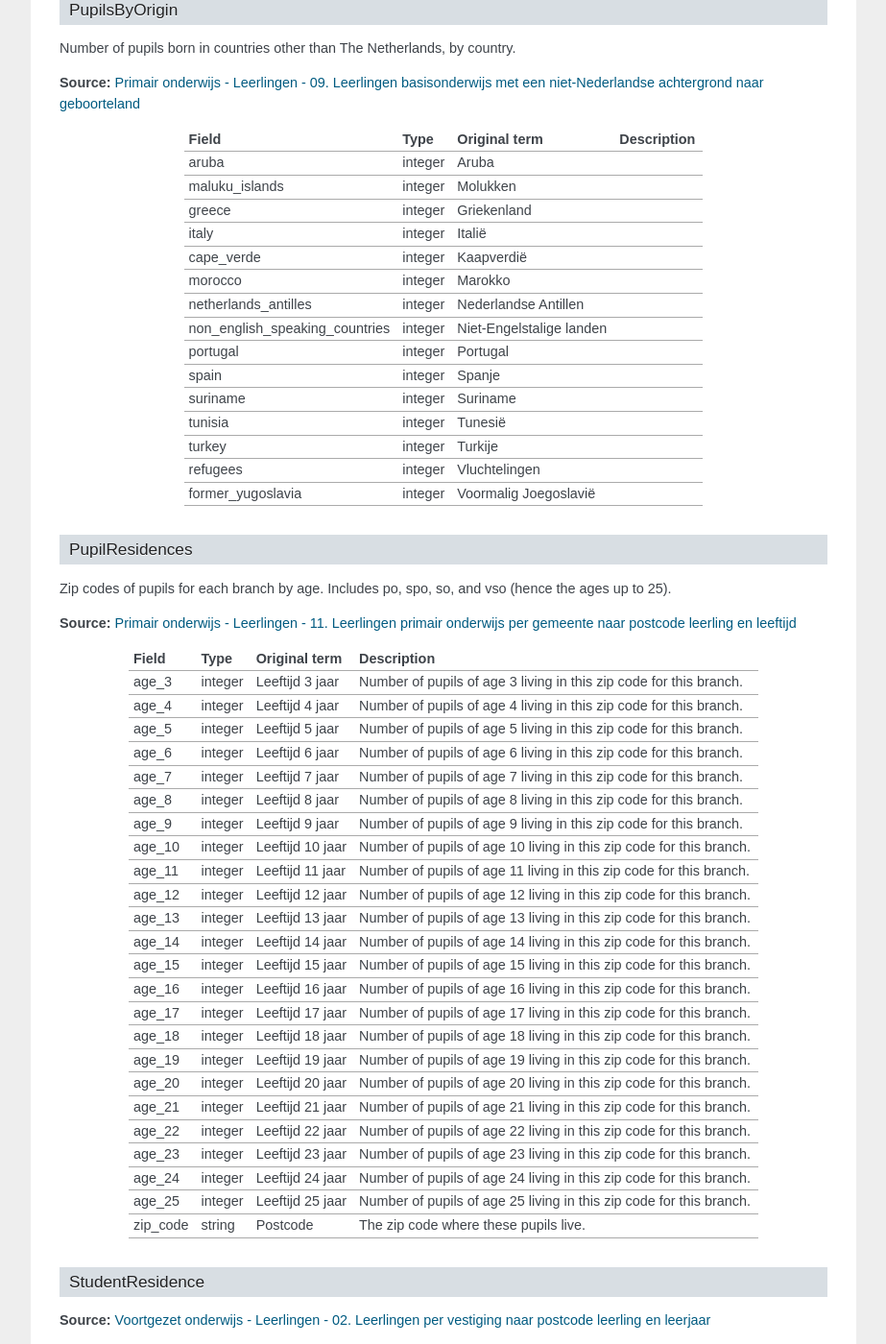
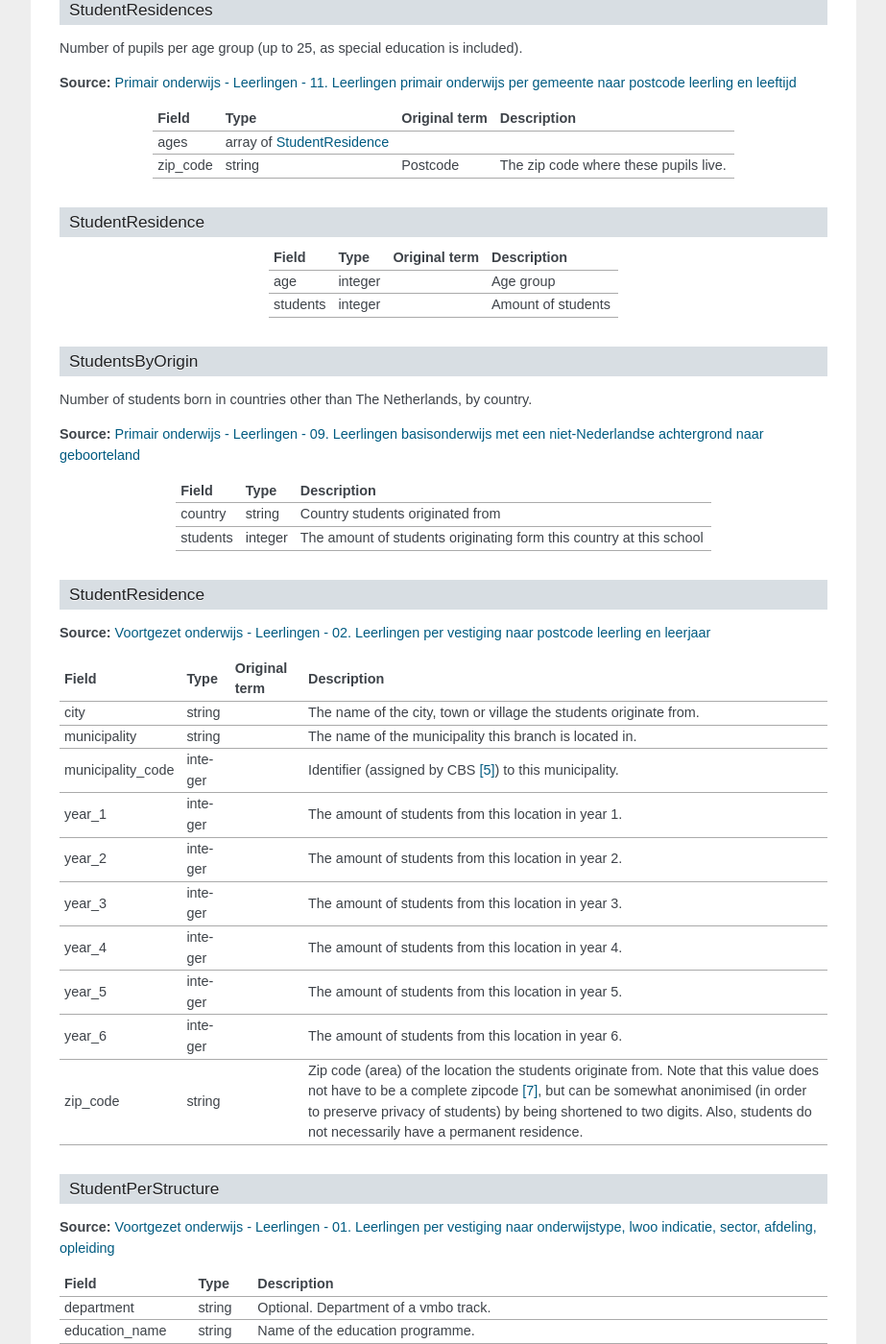
Before and after one commit to openstate/openonderwijsdata-api, a Sphinx documentation site: the page built from documentation/rst/data.rst, in a window 1280 px wide and 1400 px high, scrolled down 15042 px. Shown: the whole window at 96% size, without its empty margins (198-1121 px from the left). Built offline with Sphinx 7.4.7, drawn with Linux system fonts in a browser that asks for light colours; some of the changed text lies outside the part shown.

Commit message:
Updated documentation to reflect students by origin, and their residences

```diff
--- a/documentation/rst/data.rst
+++ b/documentation/rst/data.rst
@@ -261,18 +261,18 @@ po_branch
     nodal_area_code                                     integer                                                                 Identifier of the nodal_area.
     phone                                               string                                                                  Phone number of the school.
     province                                            string                                                                  The province [#provinces]_ this branch is situated in.
-    pupils_by_origins                                   array of :ref:`pupilsbyorigins`                                         Number of pupils born in countries other than The Netherlands by country. Only availabe in 2009 as collecting of this data has been stopped since 2010.
-    pupils_by_origins_reference_date                    date                                Peiljaar                            Date the source file was published at http://data.duo.nl
-    pupils_by_origins_reference_url                     string                                                                  URL of the source file.
-    pupil_residences                                    array of :ref:`pupilresidences`                                         The number of pupils in this branch living in certain zipcodes by ages.
-    pupil_residences_reference_date                     date                                Peiljaar                            Date the source file was published at http://data.duo.nl
-    pupil_residences_reference_url                      string                                                                  URL of the source file.
+    student_residences                                  array of :ref:`dustrespo`                                               The number of pupils in this branch living in certain zipcodes by ages.
+    student_residences_reference_date                   date                                Peiljaar                            Date the source file was published at http://data.duo.nl
+    student_residences_reference_url                    string                                                                  URL of the source file.
     reference_year                                      integer                             Peiljaar                            Year the schools source file was published.
     rmc_region                                          string                              Rmc-regio                           Area that is used for the coordination of school dropouts. *Source:* http://data.duo.nl/includes/navigatie/openbare_informatie/waargebruikt.asp?item=Rmc-gebied
     rmc_region_code                                     integer                                                                 Identifier of the rmc_region.
     rpa_area                                            string                              Rpa-gebied                          Area defined to cluster information on the labour market. *Source:* http://data.duo.nl/includes/navigatie/openbare_informatie/waargebruikt.asp?item=Rpa-gebied
     rpa_area_code                                       integer                                                                 Identifier of the rpa_area.
     website                                             string                                                                  Website of this school.
+    students_by_origin                                  array of :ref:`students_by_origin`                                      Number of studentes born in countries other than The Netherlands by country. Only availabe in 2009 as collecting of this data has been stopped since 2010.
+    students_by_origin_reference_date                   date                                 Peiljaar                           Date the source file was published at http://data.duo.nl
+    students_by_origin_reference_url                    string                                                                  URL of the source file.
     student_weights_per_branch                          array of :ref:`studentweights`                                          The number of children per student weight (0.0, 0.3 or 1.2), school weight and impulse area data for each branch.
     student_weights_per_branch_reference_date           date                                                                    Date the source file was published at http://data.duo.nl
     student_weights_per_branch_reference_url            string                                                                  URL of the source file.
@@ -573,74 +573,53 @@ Meta
     validation_result                   string                              Indication whether the item passed validation.
     =================================== =================================== ======================================================================================================
 
-.. _pupilsbyorigins:
+.. _dustrespo:
 
-PupilsByOrigin
+StudentResidences
 ^^^^^^^^^^^^^^^^^^^^^^^^^^^^^^^^^^^^^^^^^^^^^^^^^^^^^^^^^^^^^^^^^^^^^^^^^^^^^^^^^
-Number of pupils born in countries other than The Netherlands, by country.
+Number of pupils per age group (up to 25, as special education is included).
+
+**Source:** `Primair onderwijs - Leerlingen - 11. Leerlingen primair onderwijs per gemeente naar postcode leerling en leeftijd <http://data.duo.nl/organisatie/open_onderwijsdata/databestanden/po/Leerlingen/Leerlingen/po_leerlingen11.asp>`_
+
+.. table::
+
+    ========= ========================== ================== ==========================================================================
+    Field     Type                       Original term      Description
+    ========= ========================== ================== ==========================================================================
+    ages      array of :ref:`duostpores`
+    zip_code  string                     Postcode           The zip code where these pupils live.
+    ========= ========================== ================== ==========================================================================
+
+.. _duostpores:
+
+StudentResidence
+^^^^^^^^^^^^^^^^^^^^^^^^^^^^^^^^^^^^^^^^^^^^^^^^^^^^^^^^^^^^^^^^^^^^^^^^^^^^^^^^^
+
+.. table::
+
+    ========= ========================== ================== ==========================================================================
+    Field     Type                       Original term      Description
+    ========= ========================== ================== ==========================================================================
+    age       integer                                       Age group
+    students  integer                                       Amount of students
+    ========= ========================== ================== ==========================================================================
+
+.. _students_by_origin:
+
+StudentsByOrigin
+^^^^^^^^^^^^^^^^^^^^^^^^^^^^^^^^^^^^^^^^^^^^^^^^^^^^^^^^^^^^^^^^^^^^^^^^^^^^^^^^^
+Number of students born in countries other than The Netherlands, by country.
 
 **Source:** `Primair onderwijs - Leerlingen - 09. Leerlingen basisonderwijs met een niet-Nederlandse achtergrond naar geboorteland <http://data.duo.nl/organisatie/open_onderwijsdata/databestanden/po/Leerlingen/Leerlingen/po_leerlingen9.asp>`_
 
 .. table::
 
-    =================================== ================= =================================== ==============
-    Field                               Type              Original term                       Description
-    =================================== ================= =================================== ==============
-    aruba                               integer           Aruba
-    maluku_islands                      integer           Molukken
-    greece                              integer           Griekenland
-    italy                               integer           Italië
-    cape_verde                          integer           Kaapverdië
-    morocco                             integer           Marokko
-    netherlands_antilles                integer           Nederlandse Antillen
-    non_english_speaking_countries      integer           Niet-Engelstalige landen
-    portugal                            integer           Portugal
-    spain                               integer           Spanje
-    suriname                            integer           Suriname
-    tunisia                             integer           Tunesië
-    turkey                              integer           Turkije
-    refugees                            integer           Vluchtelingen
-    former_yugoslavia                   integer           Voormalig Joegoslavië
-    =================================== ================= =================================== ==============
-
-.. _pupilresidences:
-
-PupilResidences
-^^^^^^^^^^^^^^^^^^^^^^^^^^^^^^^^^^^^^^^^^^^^^^^^^^^^^^^^^^^^^^^^^^^^^^^^^^^^^^^^^
-Zip codes of pupils for each branch by age. Includes po, spo, so, and vso (hence the ages up to 25).
-
-**Source:** `Primair onderwijs - Leerlingen - 11. Leerlingen primair onderwijs per gemeente naar postcode leerling en leeftijd <http://data.duo.nl/organisatie/open_onderwijsdata/databestanden/po/Leerlingen/Leerlingen/po_leerlingen11.asp>`_
-
-.. table::
-
-    ========= ========== ================== ==========================================================================
-    Field     Type       Original term      Description
-    ========= ========== ================== ==========================================================================
-    age_3     integer    Leeftijd 3 jaar    Number of pupils of age 3 living in this zip code for this branch.
-    age_4     integer    Leeftijd 4 jaar    Number of pupils of age 4 living in this zip code for this branch.
-    age_5     integer    Leeftijd 5 jaar    Number of pupils of age 5 living in this zip code for this branch.
-    age_6     integer    Leeftijd 6 jaar    Number of pupils of age 6 living in this zip code for this branch.
-    age_7     integer    Leeftijd 7 jaar    Number of pupils of age 7 living in this zip code for this branch.
-    age_8     integer    Leeftijd 8 jaar    Number of pupils of age 8 living in this zip code for this branch.
-    age_9     integer    Leeftijd 9 jaar    Number of pupils of age 9 living in this zip code for this branch.
-    age_10    integer    Leeftijd 10 jaar   Number of pupils of age 10 living in this zip code for this branch.
-    age_11    integer    Leeftijd 11 jaar   Number of pupils of age 11 living in this zip code for this branch.
-    age_12    integer    Leeftijd 12 jaar   Number of pupils of age 12 living in this zip code for this branch.
-    age_13    integer    Leeftijd 13 jaar   Number of pupils of age 13 living in this zip code for this branch.
-    age_14    integer    Leeftijd 14 jaar   Number of pupils of age 14 living in this zip code for this branch.
-    age_15    integer    Leeftijd 15 jaar   Number of pupils of age 15 living in this zip code for this branch.
-    age_16    integer    Leeftijd 16 jaar   Number of pupils of age 16 living in this zip code for this branch.
-    age_17    integer    Leeftijd 17 jaar   Number of pupils of age 17 living in this zip code for this branch.
-    age_18    integer    Leeftijd 18 jaar   Number of pupils of age 18 living in this zip code for this branch.
-    age_19    integer    Leeftijd 19 jaar   Number of pupils of age 19 living in this zip code for this branch.
-    age_20    integer    Leeftijd 20 jaar   Number of pupils of age 20 living in this zip code for this branch.
-    age_21    integer    Leeftijd 21 jaar   Number of pupils of age 21 living in this zip code for this branch.
-    age_22    integer    Leeftijd 22 jaar   Number of pupils of age 22 living in this zip code for this branch.
-    age_23    integer    Leeftijd 23 jaar   Number of pupils of age 23 living in this zip code for this branch.
-    age_24    integer    Leeftijd 24 jaar   Number of pupils of age 24 living in this zip code for this branch.
-    age_25    integer    Leeftijd 25 jaar   Number of pupils of age 25 living in this zip code for this branch.
-    zip_code  string     Postcode           The zip code where these pupils live.
-    ========= ========== ================== ==========================================================================
+    =================================== ================= ===================================
+    Field                               Type              Description
+    =================================== ================= ===================================
+    country                             string            Country students originated from
+    students                            integer           The amount of students originating form this country at this school
+    =================================== ================= ===================================
 
 .. _duostdres:
 
```
